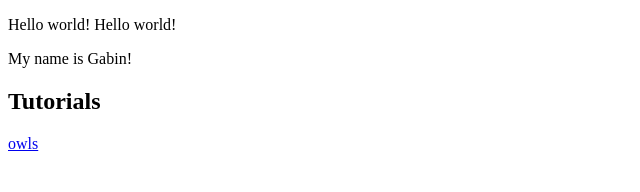
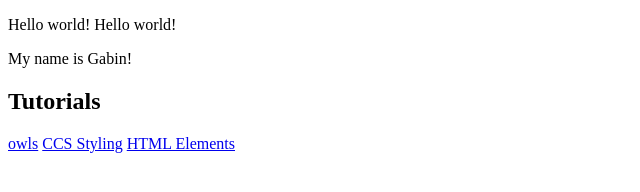
Before and after one commit to gabinexnecis/gabin.github.io, a plain HTML site: page index.html in a window 1280 px wide. Shown: the whole page, without its empty margins (0-640 px from the left). Drawn offline with Linux system fonts and the light colour scheme.

Commit message:
portfolio

```diff
--- a/index.html
+++ b/index.html
@@ -8,5 +8,7 @@
     <p>My name is Gabin!</p>
     <h2>Tutorials</h2>
     <a href="owls.html">owls</a>
+    <a href="https://codepen.io/gabinexnecis/pen/Exxqayq">CCS Styling</a>
+    <a href="https://codepen.io/gabinexnecis/pen/qBBGKpy">HTML Elements</a>
     </body>
 </html>
```
